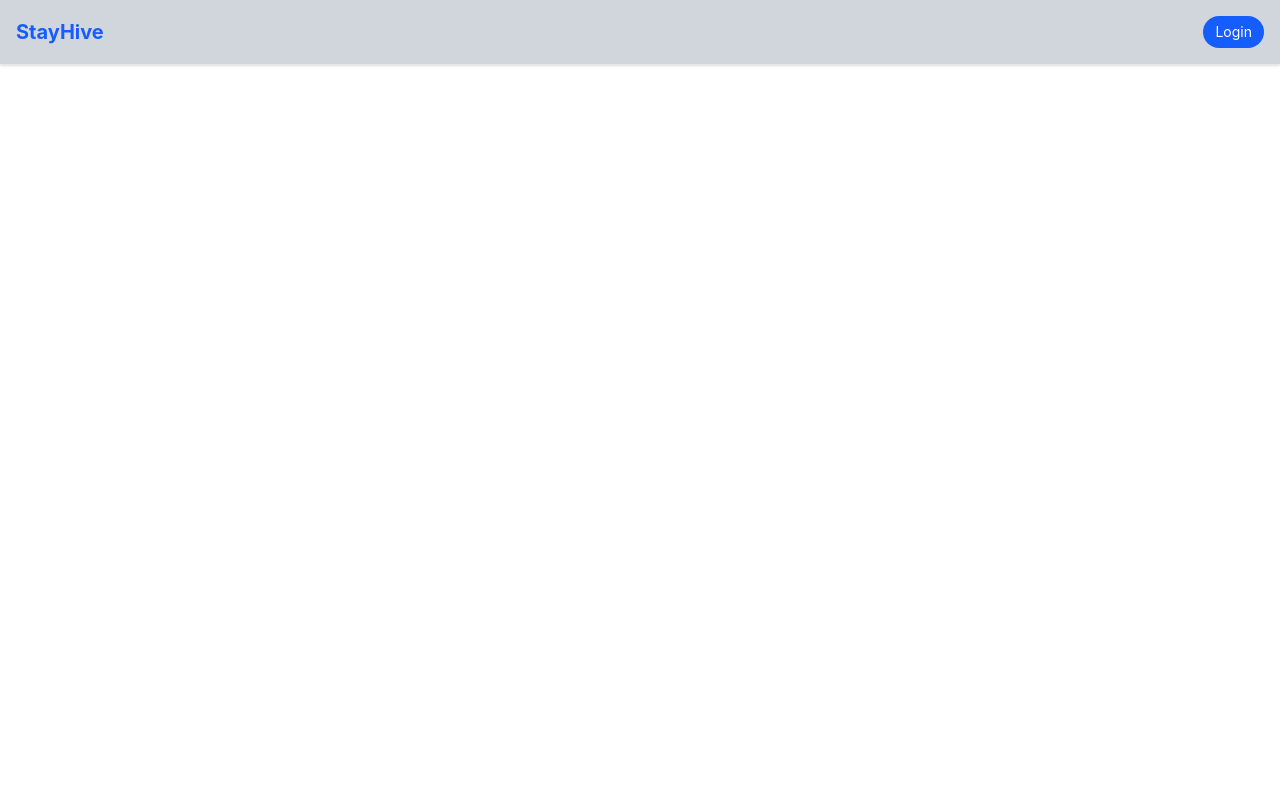
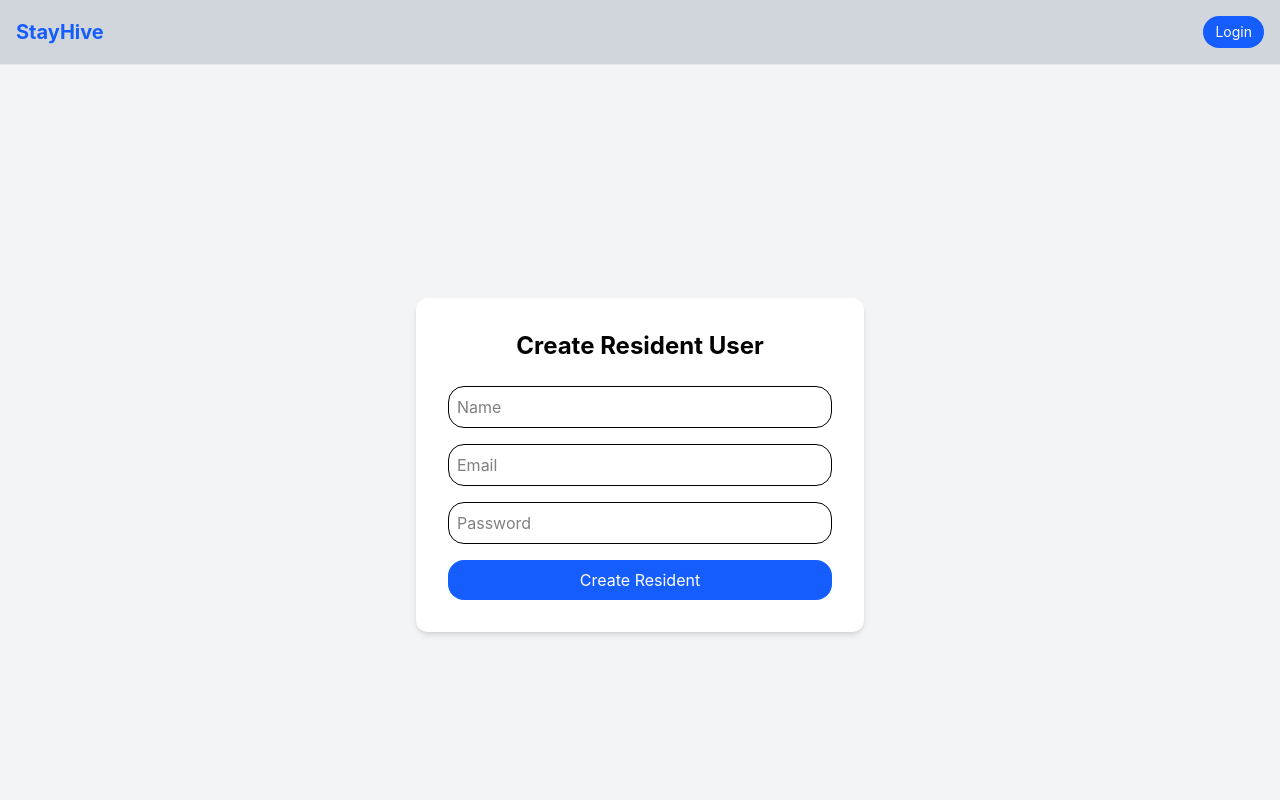
Before and after one commit to anantharjun672001-a11y/Hostel-Management, a React (Vite) app in the folder client/: page /admin/create-user in a window 1280 px wide. Shown: the top 800 px of the page. Built offline with nearby package versions, Linux system fonts and the light colour scheme.

Commit message:
CreateUsers completed

```diff
--- a/client/src/App.jsx
+++ b/client/src/App.jsx
@@ -25,6 +25,7 @@ import Bills from "./pages/admin/Bills";
 import Payments from "./pages/admin/Payments";
 import RevenueReport from "./pages/admin/RevenueReport";
 import CreateStaff from "./pages/admin/CreateStaff";
+import CreateUsers from "./pages/admin/CreateUsers";
 
 const App = () => {
   return (
@@ -35,7 +36,6 @@ const App = () => {
           <Routes>
             <Route path="/" element={<Home />} />
             <Route path="/login" element={<Login />} />
-
             <Route path="/admin/create-bill" element={<AdminCreateBill />} />
             <Route path="/admin/rooms" element={<Rooms/>}/>
             <Route path="/admin/rooms/create" element={<CreateRoom/>}/>
@@ -53,6 +53,7 @@ const App = () => {
             <Route path="/admin/payments" element={<Payments/>} />
             <Route path="/admin/revenue" element={<RevenueReport/>} />
             <Route path="/admin/create-staff" element={<CreateStaff />} />
+            <Route path="/admin/create-user" element={<CreateUsers />} />
             <Route
               path="/dashboard"
               element={
--- a/client/src/components/Navbar.jsx
+++ b/client/src/components/Navbar.jsx
@@ -70,6 +70,9 @@ const Navbar = () => {
           <Link to="/admin/create-staff" className="hover:text-blue-600">
             Create Staff
           </Link>
+          <Link to="/admin/create-user"  className="hover:text-blue-600">
+            Create Resident User
+          </Link>
         </>
       )}
 
--- /dev/null
+++ b/client/src/pages/admin/CreateUsers.jsx
@@ -0,0 +1,96 @@
+import { useState } from "react";
+import axios from "axios";
+import { toast } from "react-toastify";
+
+const CreateUsers = () => {
+
+ const [data,setData] = useState({
+  name:"",
+  email:"",
+  password:""
+ });
+
+ const handleSubmit = async()=>{
+
+  try{
+
+   const res = await axios.post(
+    "https://stay-hive.onrender.com/api/admin/create-user",
+    data,
+    {
+     headers:{
+      Authorization:`Bearer ${localStorage.getItem("token")}`
+     }
+    }
+   );
+
+   toast.success(res.data.message);
+
+   setData({
+    name:"",
+    email:"",
+    password:""
+   });
+
+  }catch(error){
+
+   toast.error(error.response?.data?.message || "Error");
+
+  }
+
+ };
+
+ return(
+
+<div className="flex justify-center items-center min-h-screen bg-gray-100">
+
+ <div className="bg-white p-8 rounded-xl shadow-md w-full max-w-md">
+
+  <h2 className="text-2xl font-bold mb-6 text-center">
+   Create Resident User
+  </h2>
+
+  <div className="space-y-4">
+
+   <input
+    type="text"
+    placeholder="Name"
+    value={data.name}
+    onChange={(e)=>setData({...data,name:e.target.value})}
+    className="w-full border p-2 rounded-lg"
+   />
+
+   <input
+    type="email"
+    placeholder="Email"
+    value={data.email}
+    onChange={(e)=>setData({...data,email:e.target.value})}
+    className="w-full border p-2 rounded-lg"
+   />
+
+   <input
+    type="password"
+    placeholder="Password"
+    value={data.password}
+    onChange={(e)=>setData({...data,password:e.target.value})}
+    className="w-full border p-2 rounded-lg"
+   />
+
+   <button
+    onClick={handleSubmit}
+    className="w-full bg-blue-600 text-white py-2 rounded-lg hover:bg-blue-700"
+   >
+    Create Resident
+   </button>
+
+  </div>
+
+ </div>
+
+</div>
+
+ );
+
+};
+
+export default CreateUsers;
```
Also changed, not shown: 2 other files (tests, documents, lock files or other folders).
